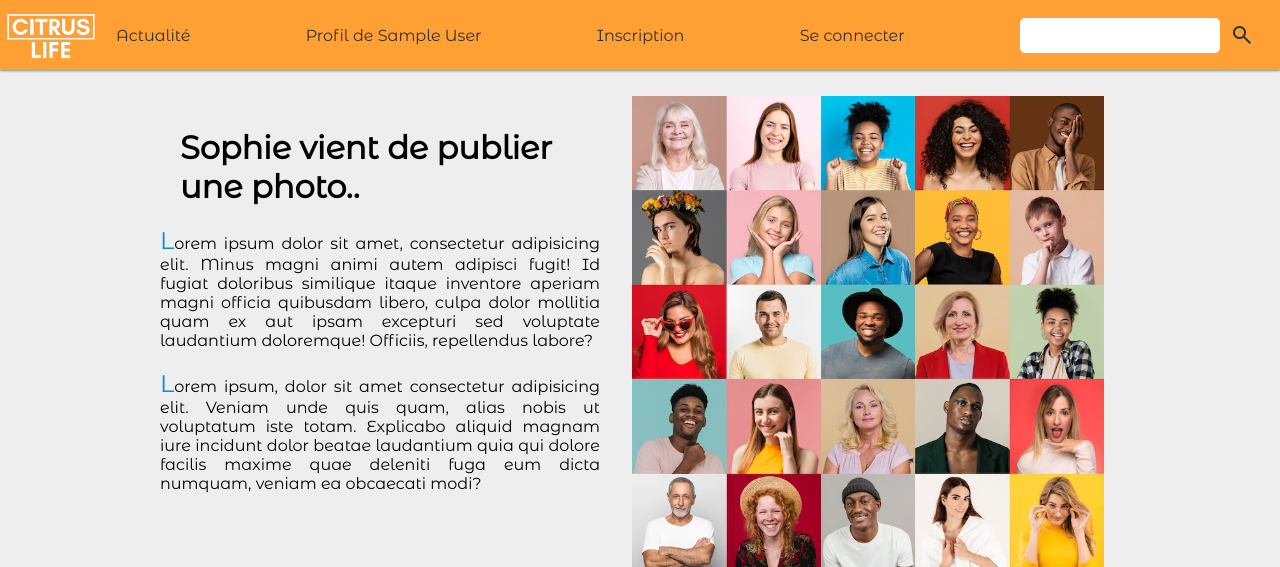
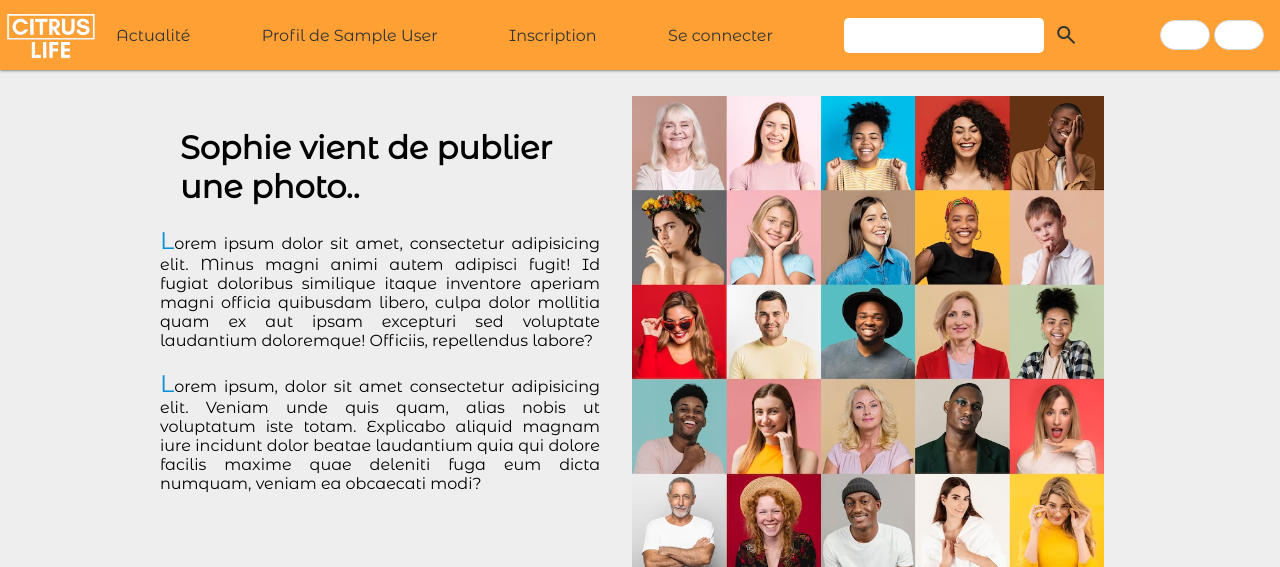
Before and after one commit to Valodev89/reseau_social_perso, a PHP site: page / in a window 1280 px wide. Shown: the top 567 px of the page. Run offline with PHP 8.4, Linux system fonts and the light colour scheme; the visitor is signed in with stand-in values (Sample User, id 1); some libraries are stand-ins or nearby versions.

Commit message:
mode couleur NavBar

```diff
--- a/css/style.css
+++ b/css/style.css
@@ -83,6 +83,37 @@ nav {
 
 #barrerecherche:focus {
   outline: 1px solid#5f5c5c;
+}
+
+.button {
+    position: relative;
+    appearance: none;
+    outline: none;
+    width: 50px;
+    height: 30px;
+    background-color: #ffffff;
+    border: 1px solid #D9DADC;
+    border-radius: 50px;
+    box-shadow: 10px 1 1 1 #ffffff;
+}
+
+.button:after {
+  content: "";
+  position: absolute;
+  top: 1px; left: 1px;
+  width: 26px; height: 26px;
+  background-color: #34bdff;
+  border-radius: 50%; box-shadow: 2px 4px 6px rgba(0,0,0,0.2);
+}
+
+.button:checked {
+  border-color: #34bdff;
+  box-shadow: inset 20px 0 0 0 #34bdff;
+}
+
+.button:after {
+  left: 20px;
+  box-shadow: -2px 4px 3px rgba(0,0,0,0.05);
 }
 
 .nav-links li {
--- a/includes/footer.php
+++ b/includes/footer.php
@@ -26,5 +26,4 @@
   <script src="<?php echo $script ?>"></script>
 
 </body>
-<a href="./Page inscription.html"></a>
 </html>
--- a/includes/header.php
+++ b/includes/header.php
@@ -31,6 +31,10 @@ $profil = $_SESSION['name'];
           <input type="text" id="barrerecherche">
           <span class="material-symbols-outlined" id="logosearch">search</span>
         </li>
+        <li id="colorbutton">
+        <input id="button1" class="button" type="button">
+        <input id="button2"  class="button" type="button">
+        </li>
       </ul>
     </div>
   </nav>
--- a/js/script.js
+++ b/js/script.js
@@ -7,6 +7,8 @@ const buttonPopup = document.getElementById("buttonpopup");
 const alert1 = document.getElementById("alert");
 const recherche = document.getElementById("barrerecherche");
 const logo = document.getElementById("logosearch");
+const button = document.getElementById("button");
+console.log(button);
 
 function scroll(){
 window.addEventListener("scroll",(e) => {
```
Also changed, not shown: css/se_connecter.css (+16 -0 lines), js/se_connecter.js (+16 -0 lines).
